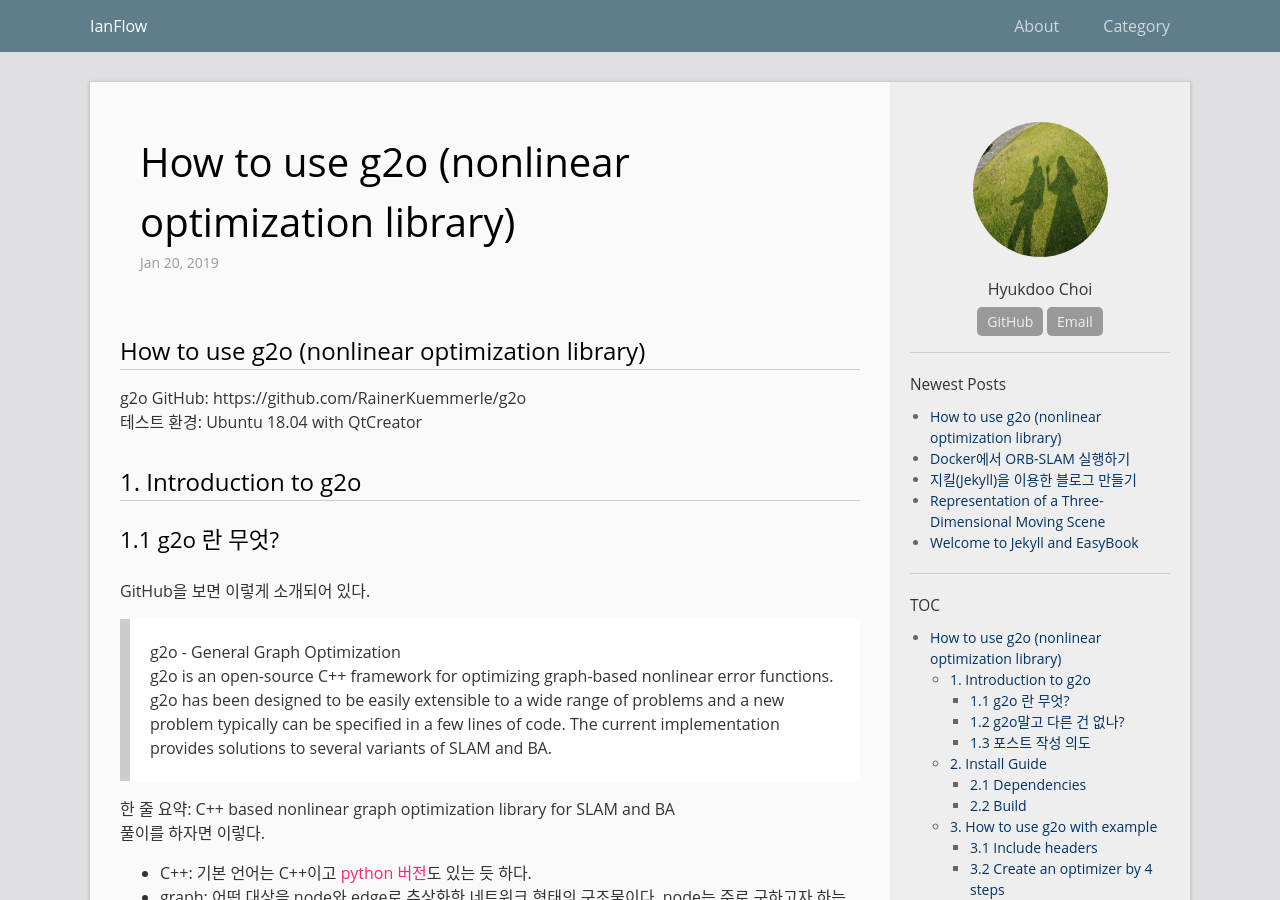
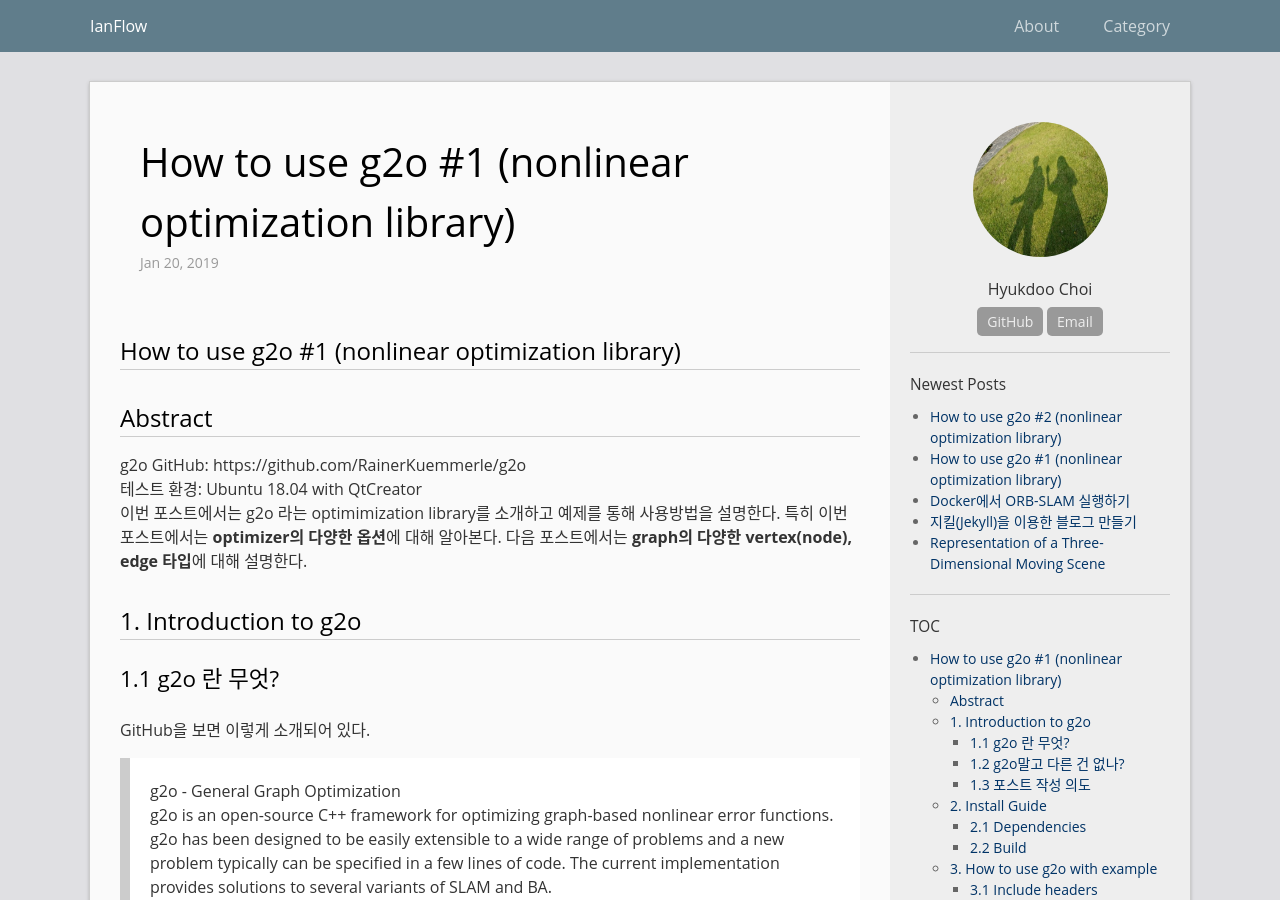
Before and after one commit to goodgodgd/ian-flow, a Jekyll site: the page built from _posts/2019-01-20-how-to-use-g2o.markdown, in a window 1280 px wide and 900 px high. Built offline with Jekyll 4.4.1, drawn with Linux system fonts in a browser that asks for light colours; some of the changed lines change nothing that is shown; some of the changed text lies outside the part shown.

Commit message:
wrote g2o second post

````diff
--- a/_posts/2019-01-20-how-to-use-g2o.markdown
+++ b/_posts/2019-01-20-how-to-use-g2o.markdown
@@ -1,15 +1,18 @@
 ---
 layout: post
-title:  "How to use g2o (nonlinear optimization library)"
+title:  "How to use g2o #1 (nonlinear optimization library)"
 date:   2019-01-20 09:00:01
-categories: jekyll
+categories: slam-2018-fall
 ---
 
 
-# How to use g2o (nonlinear optimization library)
+# How to use g2o #1 (nonlinear optimization library)
+
+## Abstract
 
 g2o GitHub: https://github.com/RainerKuemmerle/g2o
 테스트 환경: Ubuntu 18.04 with QtCreator
+이번 포스트에서는 g2o 라는 optimimization library를 소개하고 예제를 통해 사용방법을 설명한다. 특히 이번 포스트에서는 **optimizer의 다양한 옵션**에 대해 알아본다. 다음 포스트에서는 **graph의 다양한 vertex(node), edge 타입**에 대해 설명한다.
 
 ## 1. Introduction to g2o
 
@@ -421,3 +424,5 @@
 EDGE_SE3:QUAT 8 9 1.41421 0.585786 0 0 0 0.382683 0.92388 10 0 0 0 0 0 10 0 0 0 0 10 0 0 0 10 0 0 10 0 10
 EDGE_SE3:QUAT 1 9 2.22045e-16 -2.22045e-16 0 0 0 1.66533e-16 1 10 0 0 0 0 0 10 0 0 0 0 10 0 0 0 10 0 0 10 0 10
 ```
+
+이번 포스트에서는 optmizer의 다양한 옵션에 대해서 알아보고 예제에서는 단순히 SE3 pose로만 구성된 그래프를 최적화 해보았다. 다음 포스트에서는 g2o의 다양한 vertex, edge 타입에 대해서 알아보겠다.
--- /dev/null
+++ b/_posts/2019-01-29-how-to-use-g2o_2.markdown
@@ -0,0 +1,172 @@
+---
+layout: post
+title:  "How to use g2o #2 (nonlinear optimization library)"
+date:   2019-01-29 09:00:01
+categories: slam-2018-fall
+---
+
+
+# How to use g2o #2 (vertex and edge types)
+
+## Abstract
+
+[저번 포스트](https://goodgodgd.github.io/ian-flow/archivers/how-to-use-g2o)에서는 g2o에 대해 전반적으로 설명하면서 optimizer를 네 단계로 생성하는 방법과 단계별로 선택가능한 옵션에 대해서 알아봤다. **이번 포스트에서는 graph를 구성하는 vertex와 edge 타입**들을 자세히 살펴보고자 한다.
+
+## 1. Vertex and Edge Types of g2o
+
+[g2o repository](https://github.com/RainerKuemmerle/g2o)를 보면 `g2o/g2o/types` 아래에 풀고자 하는 문제에 따라 타입들을 잘 분류해 놓았다. 3D SLAM을 하고 싶다면 `g2o/g2o/types/slam3d` 폴더를 보면 되고 Bundle Adjustment (BA)를 하고 싶다면 `g2o/g2o/types/sba`를 보면 된다. 그 외에도 다양한 문제에 대한 타입들이 존재하는데 여기서 다루고자 하는것은 주로 3D SLAM과 BA에 사용되는 타입들이다. 그래서 여기서도 vertex 따로 edge 따로 설명하지 않고 문제에 따른 vertex와 edge를 함께 설명하고자 한다.
+
+### 1.1 How to understand vertex and edge types
+
+g2o는 매뉴얼이 없기 때문에 원하는 타입을 `g2o/g2o/types` 폴더를 뒤져 찾아야 한다. 그래도 네이밍과 상속받는 부모클래스를 보면 각 타입의 역할을 추정할 수 있다. 예를 들어 `g2o/g2o/types/slam3d` 안에는 `se3quat.h`, `vertex_se3.h`, `edge_se3.h`가 있는데 각각 `SE3Quat`, `VertexSE3`, `EdgeSE3` 라는 클래스 선언을 담고 있다. 이 세개 클래스를 보면서 g2o의 타입 선언 방식에 대해 이해해보자. 우선 클래스 선언들을 보자.
+
+```cpp
+// se3quat.h
+class G2O_TYPES_SLAM3D_API SE3Quat
+// vertex_se3.h
+class G2O_TYPES_SLAM3D_API VertexSE3 : public BaseVertex<6, Isometry3>
+// edge_se3.h
+class G2O_TYPES_SLAM3D_API EdgeSE3 : public BaseBinaryEdge<6, Isometry3, VertexSE3, VertexSE3>
+```
+
+중간에 있는 `G2O_TYPES_SLAM3D_API`는 무시하고 상속 클래스를 보자. `SE3Quat`은 상위 클래스가 없다. 그냥 SE3 pose를 표현하기 위해 만든 클래스다. `VertexSE3` 같은 경우는 `BaseVertex<6, Isometry3>`를 상속 받았다. vertex에도 종류가 여러가지가 있을테니 이들의 공통적인 인터페이스를 선언하는 상위 클래스가 있을것이고 그것이 `BaseVertex`이다. `BaseVertex`의 선언을 보자.
+
+```cpp
+template <int D, typename T>
+class BaseVertex : public OptimizableGraph::Vertex
+```
+
+템플릿 인자 중 D는 dimension으로 vertex가 가진 parameter의 개수를 말하는데 6자유도 pose를 표현해야 하므로 D=6 이다. T는 내부적으로 이를 저장할 타입인데 일반적인 transformation을 표현할 수 있는 `Eigen::Isometry3`를 사용하였다.
+`EdgeSE3` 또한 Edge의 인터페이스를 정의한 `BinaryEdge` 클래스를 상속 받았는데 `BinaryEdge`의 선언도 확인해보자.
+
+```cpp
+template <int D, typename E, typename VertexXi, typename VertexXj>
+class BaseBinaryEdge : public BaseEdge<D, E>
+```
+
+D와 E는 Edge에 담을 정보의 dimension과 저장 타입이다. 예를 들어 `EdgeSE3`에 담을 정보는 상대적인 SE3 pose 이기 때문에 `VertexSE3`와 마찬가지로 D=6, E=Eigen::Isometry3 이다. `VertexXi`는 edge가 시작하는 vertex 타입, `VertexXj`는 edge가 향하는 vertex 타입이다. 그래서 `EdgeSE3`는 `VertexSE3` 사이를 잇는 edge이기 때문에 `BaseBinaryEdge<6, Isometry3, VertexSE3, VertexSE3>`를 상속받는 것이다.
+이제 보는 방법을 알았으니 본격적으로 어떤 타입들이 있는지 알아보자.
+
+### 1.2 SLAM 3D types
+
+`g2o/g2o/types/slam3d`에는 3D SLAM을 위한 여러가지 타입들이 있다. 여기서는 그중 중요한 몇 가지만 보고자 한다. 3D SLAM에 필요한 타입은 point landmark를 사용한다고 했을 때 SE3 pose와 XYZ point가 vertex가 될 수 있고 edge는 pose - pose 사이, pose - point 사이 두 가지가 필요하다. 실제 선언된 클래스들을 보자.
+
+```cpp
+// se3quat.h
+class SE3Quat
+
+// vertex_se3.h
+class VertexSE3 : public BaseVertex<6, Isometry3>
+// vertex_pointxyz.h
+class VertexPointXYZ : public BaseVertex<3, Vector3>
+
+// edge_se3.h
+class EdgeSE3 : public BaseBinaryEdge<6, Isometry3, VertexSE3, VertexSE3>
+// edge_se3_pointxyz.h
+class EdgeSE3PointXYZ : public BaseBinaryEdge<3, Vector3, VertexSE3, VertexPointXYZ>
+// edge_se3_pointxyz_depth.h
+class EdgeSE3PointXYZDepth : public BaseBinaryEdge<3, Vector3, VertexSE3, VertexPointXYZ>
+// edge_se3_pointxyz_disparity.h
+class EdgeSE3PointXYZDisparity : public BaseBinaryEdge<3, Vector3, VertexSE3, VertexPointXYZ>
+
+// parameter_se3_offset.h
+class ParameterSE3Offset: public Parameter
+// parameter_camera.cpp
+class ParameterCamera: public ParameterSE3Offset
+```
+
+vertex는 예상대로 pose와 point vertex를 나타내는 `VertexSE3`, `VertexPointXYZ`가 선언되어 있다. graph에 vertex를 추가하는 함수를 다음과 같이 만들었다. 전체 예제 코드는 [이곳](https://github.com/goodgodgd/sch-seminars/tree/master/slam-2018-fall/GraphOpt/G2oExample)에서 확인할 수 있다.
+vertex의 parameter 초기 값은 `setEstimate()`라는 함수로 지정할 수 있다. SE3 pose는 같은 폴더에 선언된 `g2o::SE3Quat` 클래스로 받아오고 XYZ point는 `Eigen::Vector3d`로 받아온다. 초기값을 변하지 않는 상수로 고정시키려면 `setFixed()`라는 함수를 이용하면 된다.
+
+```cpp
+void Slam3DConstructor::addPoseVertex(g2o::SE3Quat *pose, bool set_fixed)
+{
+    if(pose)
+        print_se3(*pose, "[addPoseVertex] ");
+    else
+        assert(!set_fixed);
+
+    g2o::VertexSE3* v_se3 = new g2o::VertexSE3;
+    v_se3->setId(getNewID());
+    if(pose)
+        v_se3->setEstimate(*pose);
+    v_se3->setFixed(set_fixed);
+    optimizer->addVertex(v_se3);
+}
+
+void Slam3DConstructor::addPoint3DVertex(Eigen::Vector3d* pt, bool set_fixed)
+{
+    if(pt)
+        print_vec3(*pt, "[addPoint3DVertex]: ", true);
+    else
+        assert(!set_fixed);
+
+    g2o::VertexPointXYZ* v_pt3d = new g2o::VertexPointXYZ;
+    v_pt3d->setId(getNewID());
+    v_pt3d->setFixed(set_fixed);
+    if(pt)
+        v_pt3d->setEstimate(*pt);
+    optimizer->addVertex(v_pt3d);
+}
+```
+
+edge는 비슷한 타입들이 여러가지가 있다. pose-to-pose 를 연결하는 edge는 `EdgeSE3` 하나로 나타내는데 pose-to-point 를 연결하는 edge는 `EdgeSE3PointXYZ`, `EdgeSE3PointXYZDepth`, `EdgeSE3PointXYZDisparity` 세 가지나 있다. 이들의 차이점에 대해서는 명확한 문서가 없기 때문에 내가 코드를 보면서 추정한 내용을 쓰겠다.
+이름이 달라서 뭔가 다른 걸 표현하나 싶어서 자세히 봤는데 이들이 표현하는 것은 모두 `SE3Quat` pose에서 바라본 `Eigen::Vector3d` point 좌표가 맞는듯 하다. 다만 차이점은 error function과 jacobian이 다른 듯 하다. 그냥 `XYZ`로만 표현한 점은 허공에서 3차원 어느 방향으로도 조절이 가능한 점인데 `XYZDepth`로 표현한 점은 특정한 `SE3Quat` pose에서 depth 카메라를 이용해 본 3차원 좌표기 때문에 움직일 수 있는 방향이 depth 방향 밖에 없다. depth 카메라에서 특정 픽셀을 통해 어떤 점을 보게 되면 (calibration이 잘되어 있다는 가정하에서) 픽셀 좌표 자체에는 에러가 있을 수 없으므로 오차는 오직 depth에만 의존하게 된다.
+`EdgeSE3PointXYZ`로 연결된 `VertexPointXYZ`를 최적화 할때는 3차원 아무 방향으로나 에러를 최소화 하도록 파라미터(좌표)를 조절하면 된다. 반면에 `EdgeSE3PointXYZDepth`로 연결된 `VertexPointXYZ`를 최적화 할때는 반대쪽에 연결된 pose를 기준으로 depth만 최적화가 가능하다. 이런 것까지 고려해서 라이브러리를 만들다니 정말 대다나다. ~~(문서도 이렇게 좀 꼼꼼히 만들지...)~~
+마찬가지로 `EdgeSE3PointXYZDisparity`는 스테레오 카메라에서 측정한 3차원 좌표를 위해 만든 edge 타입이다. 스테레오에서도 pixel 방향에 의해 좌표의 방향은 정해지고 disparity 에 의해서 depth가 정해지므로 disparity에 따라 변하는 point 방향으로만 최적화를 할 수가 있다.
+다음은 edge를 추가하는 함수를 다음과 같이 만들었다. 마찬가지로 전체 예제 코드는 [이곳](https://github.com/goodgodgd/sch-seminars/tree/master/slam-2018-fall/GraphOpt/G2oExample)에서 볼 수 있다.
+
+```cpp
+void Slam3DConstructor::addEdgePosePose(int id0, int id1, const g2o::SE3Quat &relpose)
+{
+    std::cout << "[addEdgePosePose] id0=" << id0 << ", id1=" << id1;
+    print_se3(relpose, ", ");
+    g2o::EdgeSE3* edge = new g2o::EdgeSE3;
+    edge->setVertex(0, optimizer->vertices().find(id0)->second);
+    edge->setVertex(1, optimizer->vertices().find(id1)->second);
+    edge->setMeasurement(relpose);
+    Eigen::MatrixXd info_matrix = Eigen::MatrixXd::Identity(6,6);
+    for(int i=0; i<3; i++)
+        info_matrix(i, i) = 1. / config.tran_noise(i);
+    for(int i=0; i<3; i++)
+        info_matrix(3+i, 3+i) = 1. / config.quat_noise(i);
+    edge->setInformation(info_matrix);
+    optimizer->addEdge(edge);
+}
+
+void Slam3DConstructor::addEdgePosePoint(int poseid, int ptid, const Eigen::Vector3d& relpt)
+{
+    std::cout << "[addEdgePosePoint] poseid=" << poseid << ", ptid=" << ptid;
+    print_vec3(relpt, ", relpt", true);
+
+    g2o::EdgeSE3PointXYZ* edge = new g2o::EdgeSE3PointXYZ;
+    edge->setVertex(0, optimizer->vertices().find(poseid)->second);
+    edge->setVertex(1, optimizer->vertices().find(ptid)->second);
+    edge->setMeasurement(relpt);
+    Eigen::MatrixXd info_matrix = Eigen::MatrixXd::Identity(3,3);
+    for(int i=0; i<3; i++)
+        info_matrix(i, i) = 1. / config.point_noise(i);
+    edge->setInformation(info_matrix);
+    edge->setParameterId(0, 0);
+    optimizer->addEdge(edge);
+}
+```
+
+코드를 보면 edge를 어떻게 생성하고 optimizer에 추가하는지 알 수 있다. 설명이 필요한 부분만 설명해보겠다.
+- `edge->setVertex(0, ~~~);`: edge 생성 과정에서 vertex를 입력할 때 첫 번째 인자로 0과 1을 넣는데 edge의 방향을 나타내는 것이다. 0은 edge의 시작점, 1은 끝점의 vertex를 지정한다.
+- `optimizer->vertices().find(poseid)->second`: optimizer 내부에 `std::map`으로 vertex를 저장하고 있으며 key 값으로 vertex ID를 쓴다. `std::map`에서는 key를 `first`에 저장하고 value를 `second`로 저장한다.
+- `edge->setMeasurement(relpt);`: 두 vertex 사이의 관계, 즉 measurement를 입력한다.
+- `edge->setParameterId(0, 0);`: 이걸 안해서 에러나고 원인 찾느라 애를 먹었는데 [Issue](https://github.com/RainerKuemmerle/g2o/issues/34)에서 답을 찾을 수 있었다.
+
+`VertexSE3`을 쓰기 위해서는 `SE3Quat`을 위한 offset을 파라미터로 미리 지정을 해야한다. 다음은 파라미터를 입력하는 코드다.
+
+```cpp
+g2o::ParameterSE3Offset* cameraOffset = new g2o::ParameterSE3Offset;
+cameraOffset->setId(0);
+optimizer->addParameter(cameraOffset);
+```
+
+위 코드에서 파라미터 ID를 0으로 지정했기 때문에 edge에서도 `edge->setParameterId(0, 0);`와 같이 0번 파라미터를 지정한다. offset parameter 타입으로는 `ParameterSE3Offset`외에도 `ParameterCamera`가 있는데 이건 아직 사용해보진 않았지만 카메라 측정 데이터를 표현하는 `EdgeSE3PointXYZDepth`나 `EdgeSE3PointXYZDisparity`를 사용할 때 써야할 것 같다.
+
+TODO
+- [ ] : BA 타입 정리하기
````
